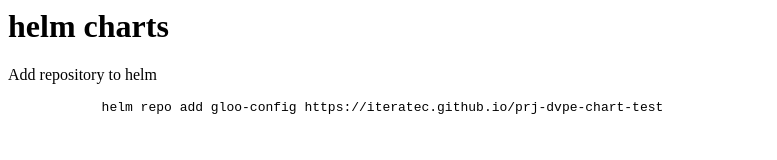
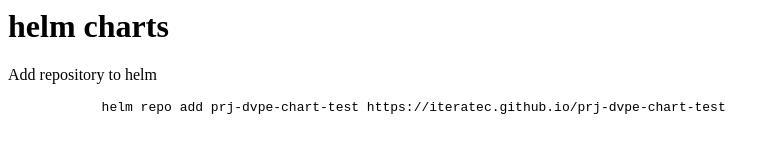
Before and after one commit to iteratec/prj-dvpe-chart-test, a plain HTML site: page index.html in a window 1280 px wide. Shown: the whole page, without its empty margins (0-777 px from the left). Drawn offline with Linux system fonts and the light colour scheme.

Commit message:
documentation
Signed-off-by: Cliff Dornig <cliff.dornig@iteratec.com>

```diff
--- a/index.html
+++ b/index.html
@@ -7,7 +7,7 @@
         <h1>helm charts</h1>
         <p>Add repository to helm</p>
         <pre>
-            helm repo add gloo-config https://iteratec.github.io/prj-dvpe-chart-test
+            helm repo add prj-dvpe-chart-test https://iteratec.github.io/prj-dvpe-chart-test
         </pre>
     </body>
     </html>
```
